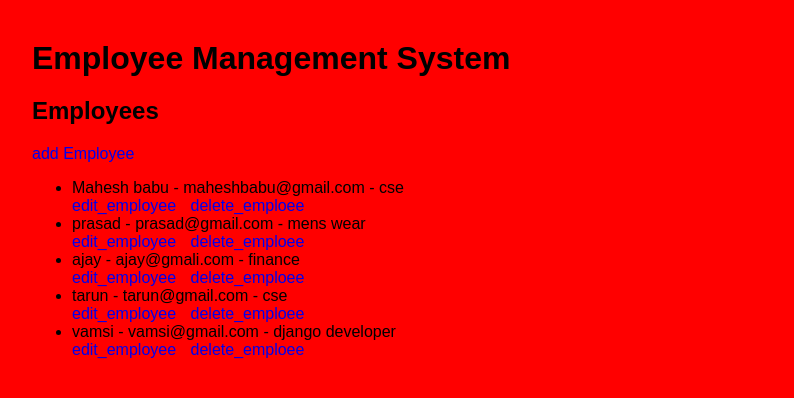
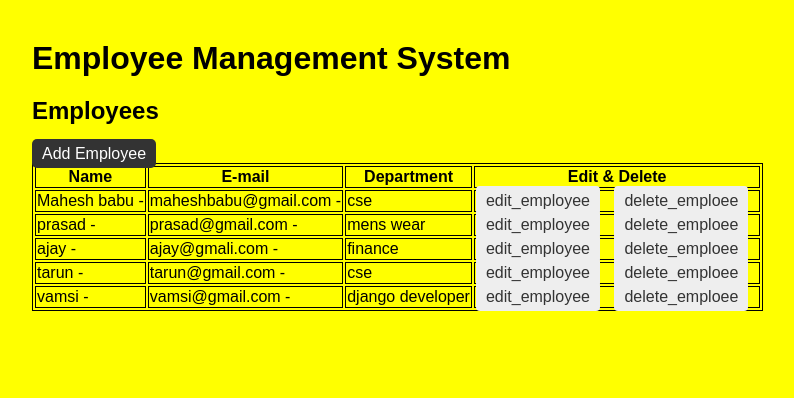
Before and after one commit to Vamsi-Madabathula/Django-Employee-management-system, a Django app: page /employees/ in a window 1280 px wide. Shown: the top 398 px of the page, without its empty margins (8-802 px from the left). Run offline with Django 5.2, Linux system fonts and the light colour scheme; data comes from the database, SQL or seed files in the repository.

Commit message:
PHASE 7: apply the style.css property to the employee_list.html and employee_form.html

```diff
--- a/employees/static/employees/style.css
+++ b/employees/static/employees/style.css
@@ -2,7 +2,7 @@
 body {
     font-family: Arial, sans-serif;
     margin: 40px;
-    background-color: red;
+    background-color: yellow;
 
 }
 
@@ -19,3 +19,27 @@ button {
     padding: 8px 15px;
     cursor: pointer;
 }
+
+table, th, td {
+    border: 1px solid black;
+}
+
+.add-btm{
+    padding: 6px 10px;
+
+background-color: #333;
+    color: white;
+    border-radius: 5px;
+}
+.edit-btm{
+    padding: 6px 10px;
+    background-color: #eee;
+    color: #333;
+    border-radius: 4px;
+}
+.delete-btm {
+    padding: 6px 10px;
+    background-color: #eee;
+    color: #333;
+    border-radius: 4px;
+}
--- a/employees/templates/employees/employee_form.html
+++ b/employees/templates/employees/employee_form.html
@@ -1,7 +1,9 @@
+{% load static %}
 <!DOCTYPE html>
 <html>
 <head>
     <title>Add Employee</title>
+    <link rel="stylesheet" href="{% static 'employees/style.css' %}">
 </head>
 <body>
 
--- a/employees/templates/employees/employee_list.html
+++ b/employees/templates/employees/employee_list.html
@@ -13,25 +13,43 @@
     <h1>Employee Management System</h1>
 
     <h2>Employees</h2>
-    <a href="{% url 'add_employee' %}">add Employee</a>
+    <a href="{% url 'add_employee' %}" class="add-btm">Add Employee</a>
+   <table >
+        <thead>
+            <tr>
+                <th>Name</th>
+                <th>E-mail</th>
+                <th>Department</th>
+                <th>Edit & Delete</th>
+
+            </tr>
+        </thead>
+        <tbody>
 
 
-    {% if employees %}
-        <ul>
+        {% if employees %}
+
             {% for employee in employees %}
-                <li>
-                    {{ employee.name }} -
-                    {{ employee.email }} -
-                    {{ employee.department }}
-                </li>
+                <tr>
+                 <td>   {{ employee.name }} -</td>
+                    <td>{{ employee.email }} -</td>
+                   <td> {{ employee.department }}</td>
 
-                <a href="{% url 'edit_employee' employee.id %}">edit_employee</a>
-                <a href="{% url 'delete_employee' employee.id %}">delete_emploee</a>
+
+
+                <td><a href="{% url 'edit_employee' employee.id %}" class="edit-btm">edit_employee</a>
+                <a href="{% url 'delete_employee' employee.id %}" class="delete-btm"  onclick=" return confirm('are you sure you wnat to delete {{employee.name}} employee?')">delete_emploee</a></td>
             {% endfor %}
-        </ul>
-    {% else %}
+
+         {% else %}
         <p>No employees found.</p>
-    {% endif %}
+         {% endif %}
+
+         </tr>
+         </tbody>
+   </table>
+
+
 
 </body>
 </html>
```
